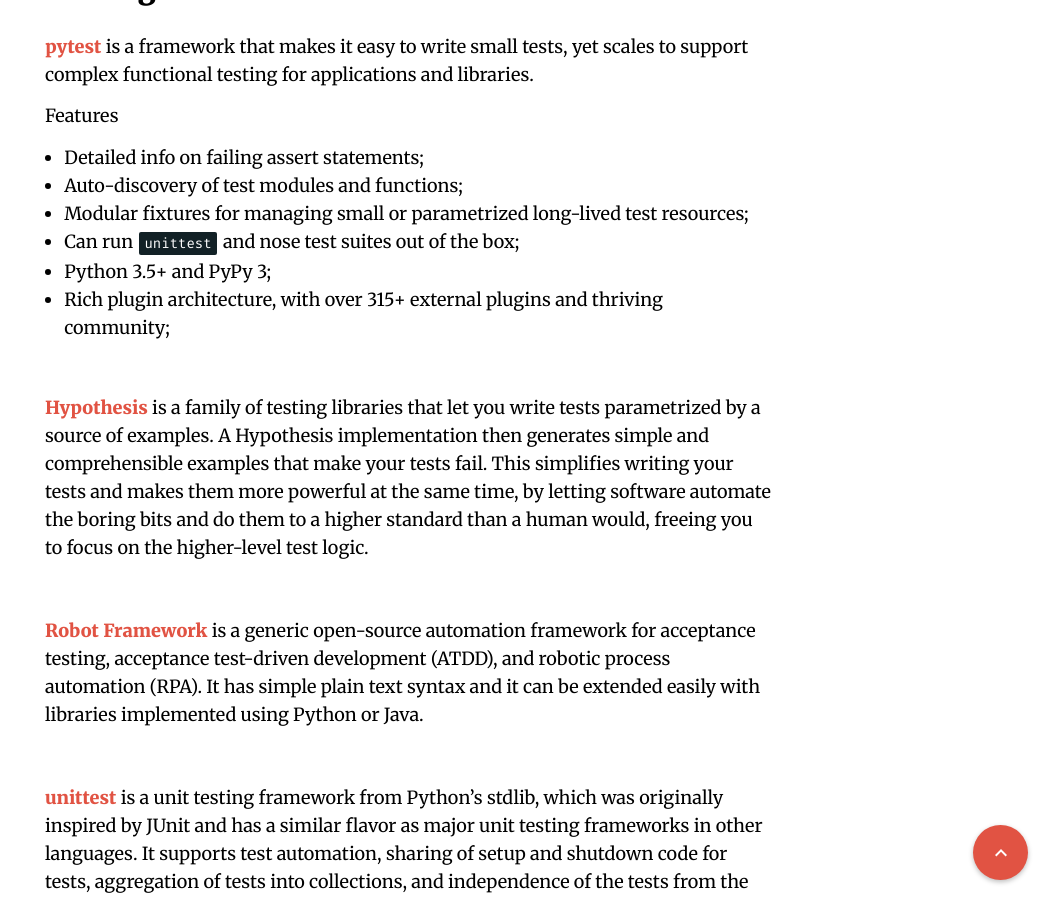
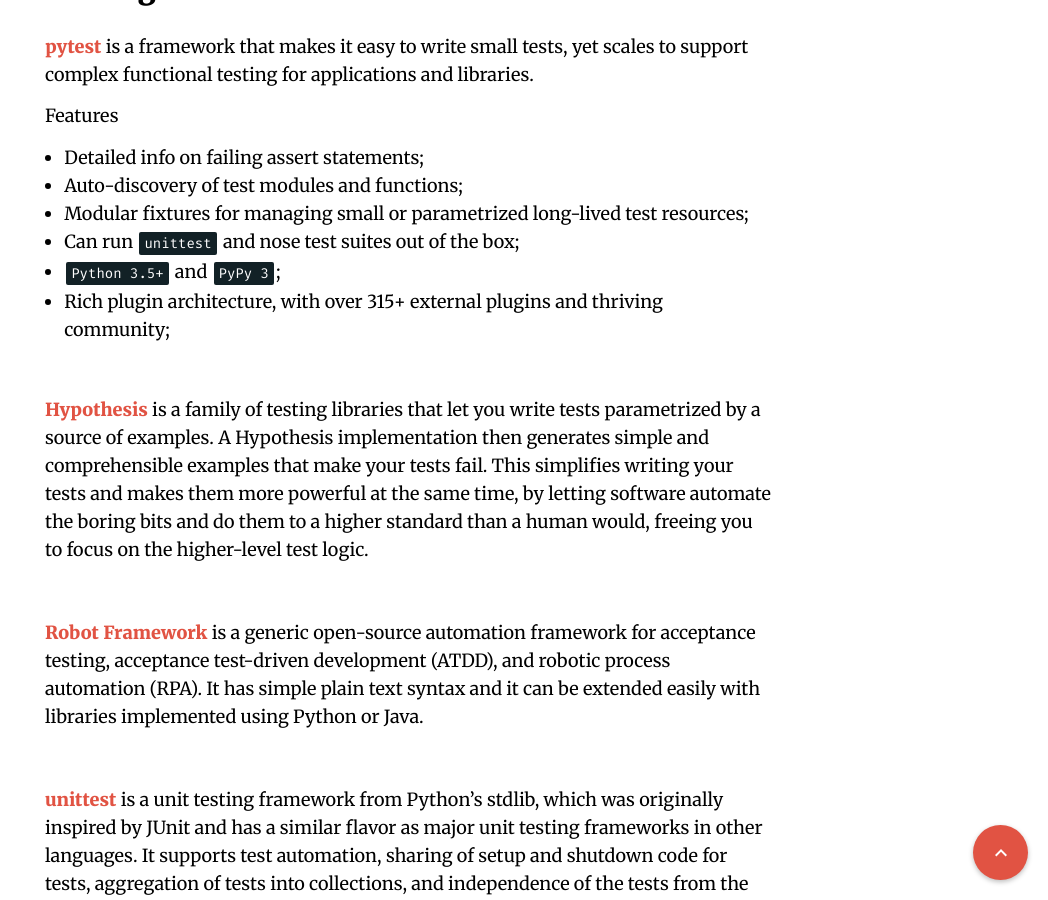
Before and after one commit to lk-geimfari/lk-geimfari.github.io, a Jekyll site: the page built from _posts/2020-08-24-python-libraries-to-make-your-code-readable-and-maintainable.md, in a window 1280 px wide and 900 px high, scrolled down 804 px. Shown: the whole window, without its empty margins (232-1280 px from the left). Built offline with Jekyll 4.4.1, drawn with Linux system fonts in a browser that asks for light colours; nearby versions of some CDN libraries.

Commit message:
Fix code

```diff
--- a/_posts/2020-08-24-python-libraries-to-make-your-code-readable-and-maintainable.md
+++ b/_posts/2020-08-24-python-libraries-to-make-your-code-readable-and-maintainable.md
@@ -40,7 +40,7 @@
 - Auto-discovery of test modules and functions;
 - Modular fixtures for managing small or parametrized long-lived test resources;
 - Can run `unittest` and nose test suites out of the box;
-- Python 3.5+ and PyPy 3;
+- `Python 3.5+` and `PyPy 3`;
 - Rich plugin architecture, with over 315+ external plugins and thriving community;
 
 <br>
```
